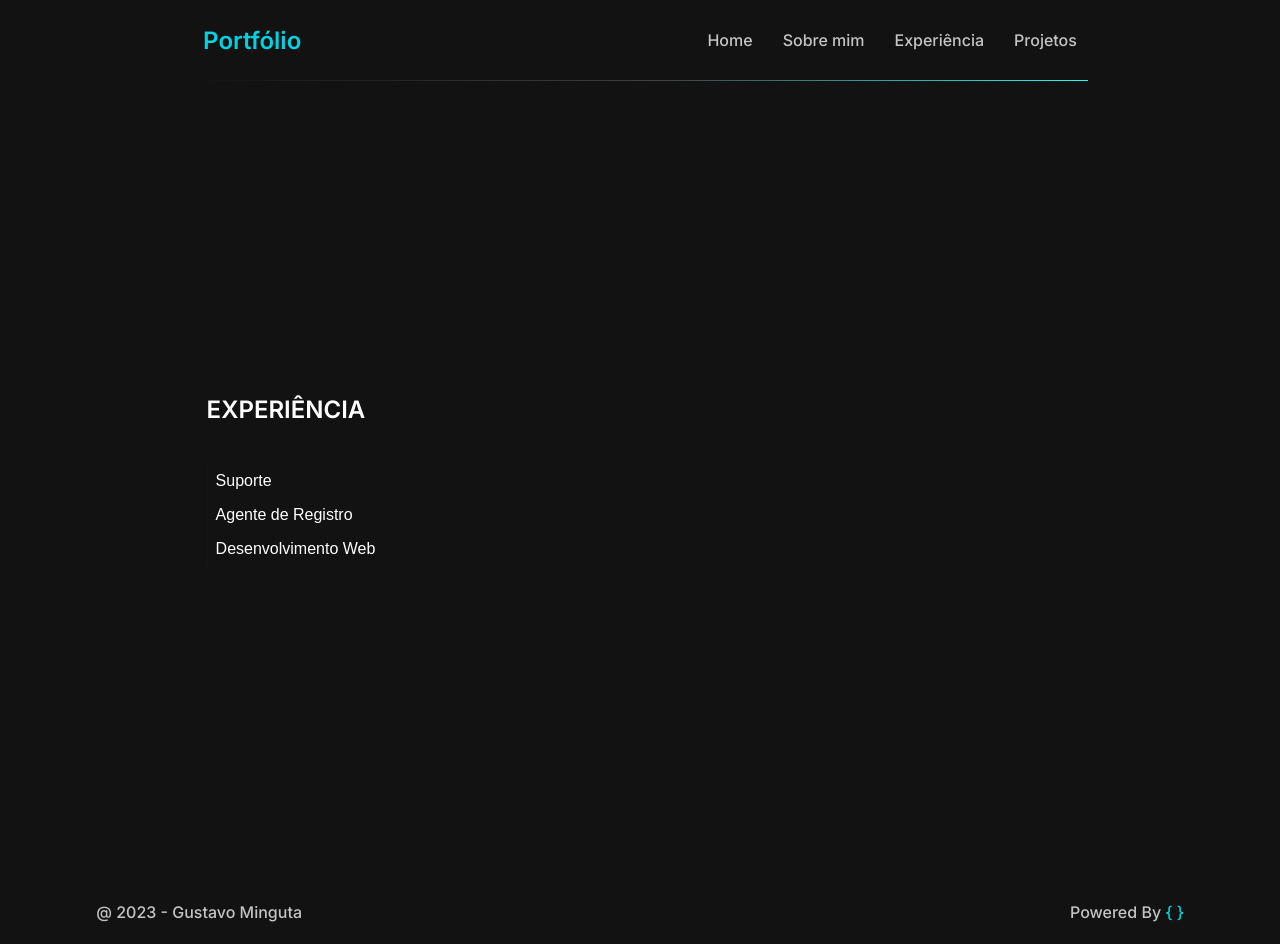
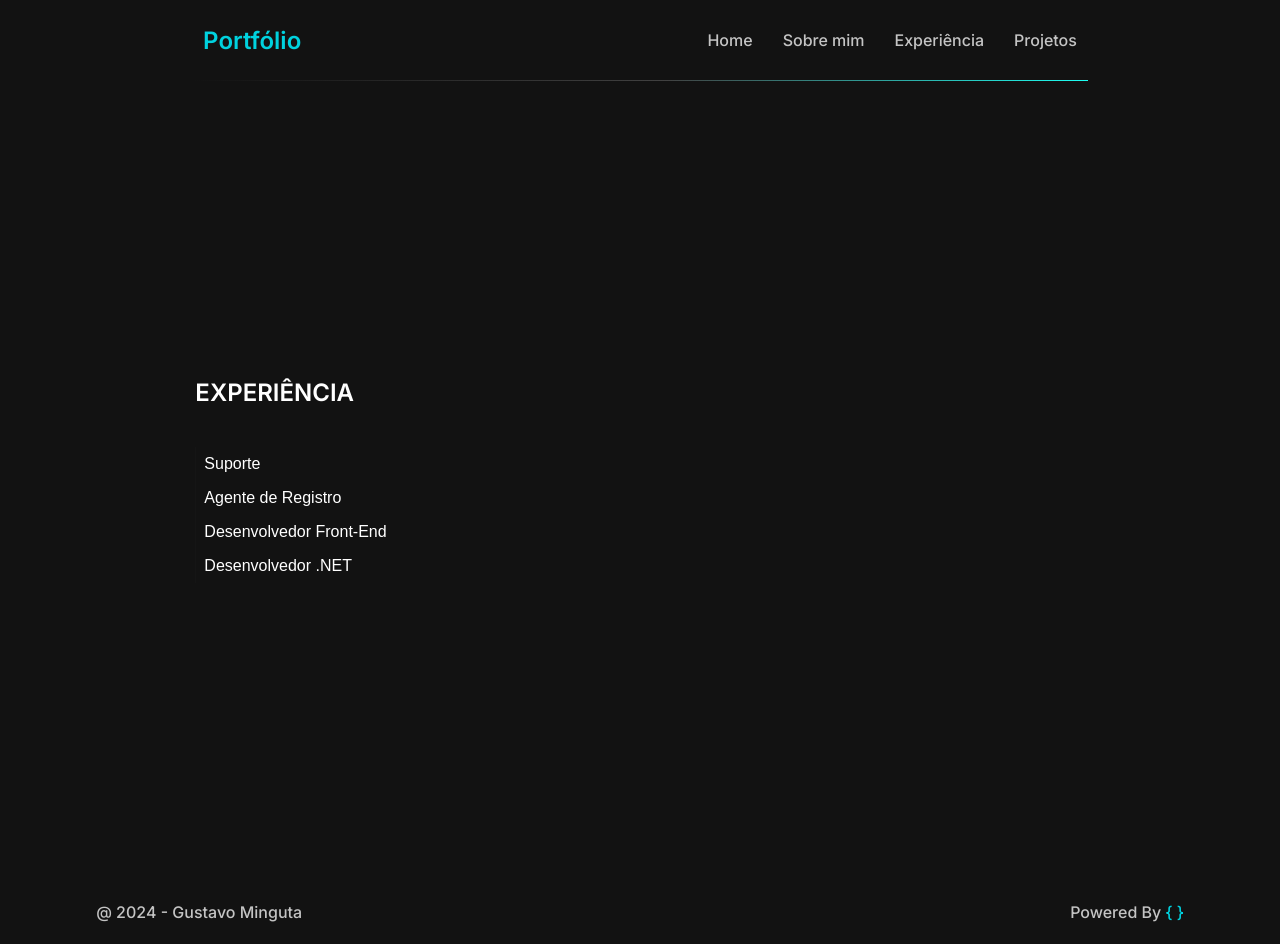
Before and after one commit to mIINguta/portfolio, a React (Vite) app: page /exp in a window 1280 px wide. Built offline with nearby package versions, Linux system fonts and the light colour scheme.

Commit message:
feat: adicionando projetos + estilização

```diff
--- a/src/assets/components/Footer.jsx
+++ b/src/assets/components/Footer.jsx
@@ -5,7 +5,7 @@ export default function Footer(){
     return(
         <>
             <footer className="footer">
-                <p> @ 2023 - Gustavo Minguta</p>
+                <p> @ 2024 - Gustavo Minguta</p>
                 <p>Powered By <span>&#123; &#125;</span></p>
             </footer>
         </>
--- a/src/assets/components/ProjetosD.jsx
+++ b/src/assets/components/ProjetosD.jsx
@@ -15,7 +15,7 @@ export default function ProjetosD(props){
             <Buttons>
                 <A href={props.link_repo} target="_blank" className={props.link_repo == "" ? 'btn-desativo': 'btn-ativo'}>
                     <i class="fa-brands fa-github"></i> Repositório</A>
-                <A href={props.link_visu} target="_blank" className={props.link_repo == "" ? 'btn-desativo': 'btn-ativo'}><i class="fa-solid fa-globe"></i> Visualizar</A>
+                <A href={props.link_visu} target="_blank" className={props.link_visu == "" ? 'btn-desativo': 'btn-ativo'}><i class="fa-solid fa-globe"></i> Visualizar</A>
             </Buttons>
         </Projeto>
         </>
--- a/src/assets/pages/Apresentacao.jsx
+++ b/src/assets/pages/Apresentacao.jsx
@@ -11,7 +11,7 @@ const descricaoLink ='Abrir link para';
                 <div className="div-apresentacao">
                     <p>OLÁ, EU SOU</p>
                     <h1 className="nome-apresentacao">Gustavo Minguta</h1>
-                    <h2>Desenvolvedor Front-End</h2>
+                    <h2>Desenvolvedor Full-Stack</h2>
                 <div className="btn-apresentacao">
                     <A href="https://www.linkedin.com/in/gustavominguta/" target="__blank" title={`${descricaoLink} Linkedin`}> <i class="fa-brands fa-linkedin-in"></i> Linkedin</A>
                     <A href="https://github.com/mIINguta" target="_blank"  title={`${descricaoLink} Github`} > <i class="fa-brands fa-github"></i> GitHub</A>
--- a/src/assets/pages/Experiencia.jsx
+++ b/src/assets/pages/Experiencia.jsx
@@ -25,10 +25,15 @@ function definirExp(e){
         setLocal("Savez Certificadora / MM Assessoria Contábil");
         break;
 
-    case "Desenvolvimento Web":
+    case "Desenvolvedor Front-End":
         setDescricao("Após frustrações pessoas, resolvi voltar ao foco. No início de 2023, tive a oportunidade de estudar na escola Vai na Web, com o curso de Desenvolvimento Front-End. Realizei diversos projetos ao decorredor do curso, também realizei projetos pessoais. Consigo hoje utilizar esse conhecimento também no escritório onde trabalho, algo que é muito gratificante.");
-        setPeriodo("Janeiro 2023 - Atualmente");
+        setPeriodo("Janeiro 2023 - Dezembro 2023");
         setLocal("Vai na Web");
+        break;
+    case "Desenvolvedor .NET":
+        setDescricao("Disponibilizado pela plataforma da DIO, pude entra no mundo .NET, aprendendo seus princípios básicos e intermediários, através de diversos projetos realizados ao decorrer do bootcamp.");
+        setPeriodo("Março 2023 - Abril 2024");
+        setLocal("DIO");
         break;
     break;
 }
@@ -43,7 +48,8 @@ function definirExp(e){
                 <ul>
                     <li><button onClick={definirExp}>Suporte</button></li>
                     <li><button onClick={definirExp}>Agente de Registro</button></li>
-                    <li><button onClick={definirExp}>Desenvolvimento Web</button></li>
+                    <li><button onClick={definirExp}>Desenvolvedor Front-End</button></li>
+                    <li><button onClick={definirExp}>Desenvolvedor .NET</button></li>
                 </ul>
             </aside>
                 <section className="conteiner-exp">
--- a/src/assets/pages/Projetos.jsx
+++ b/src/assets/pages/Projetos.jsx
@@ -10,6 +10,7 @@ import Portfolio2 from "../image/projetos/portfolio2.png"
 import ERPmm from "../image/projetos/erp-mm.png"
 import todoListLocal from "../image/projetos/todo-list-local.png";
 import todoListPessoal from "../image/projetos/todo-list-pessoal.png";
+import MyCar from "../image/projetos/MyCar.jpeg";
 
 export default function Projetos(props){
     return(
@@ -26,7 +27,8 @@ export default function Projetos(props){
                 <ProjetosD imagem = {todoListLocal} nome= "ERP MM Contabilidade - TodoList" descricao = "Todo List que pertence ao Sistema da Web da MM. As tecnologias utilizadas foram HTML, CSS, Java Script, EJS, Node JS e Banco de Dados MSQL"link_repo="" link_visu=""/>
                 <ProjetosD imagem = {todoListPessoal} nome= "TodoList" descricao = "Todo List que salva os dados em localStorage do navegador. As tecnologias utilizadas foram HTML, CSS, Java Script."link_repo="https://github.com/mIINguta/todo-list" link_visu="https://miinguta.github.io/todo-list/"/>
                 <ProjetosD imagem = {MMcontabilidade} nome= "MM Contabilidade" descricao = "Trata-se de um portal onde mostra todos os serviços e a equipe que compõe o escritório onde trabalho., utilizando HTML, CSS e JS" link_repo="https://github.com/mIINguta/projeto-site-mmac" link_visu="https://miinguta.github.io/projeto-site-mmac/"/>
-                <ProjetosD imagem = {ERPmm} nome= "ERP MM Contabilidade" descricao = "Sistema Web para que os contadores tivessem um controle financeiro melhor, onde é possivel cadastrar as empresas e os pagamentos mensais efetuados. As tecnologias utilizadas foram HTML, CSS, Java Script, EJS, Node JS e Banco de Dados MSQL"link_repo= "" link_visu=""/>
+                <ProjetosD imagem = {ERPmm} nome= "ERP MM Contabilidade" descricao = "Sistema Web para que os contadores tivessem um controle financeiro melhor, onde é possivel cadastrar as empresas e os pagamentos mensais efetuados. As tecnologias utilizadas foram HTML, CSS, Java Script, EJS, Node JS e Banco de Dados MSQL" link_repo= "" link_visu=""/>
+                <ProjetosD imagem = {MyCar} nome= "MyCar" descricao = "Sistema Web que permite que o usuário tenha controle sobre as informações de seus respectivos veículos e as manutenções feitas nele. As tecnologias utilizadas são: React, Typescript, Sass, .Net (Entity Framework), C# e SQL Server. " link_repo= "https://github.com/mIINguta/MyCar" link_visu="https://www.linkedin.com/feed/update/urn:li:activity:7229558552644751360/" />
                 </section>
             </section>
         </>
--- a/src/assets/pages/SobreMim.jsx
+++ b/src/assets/pages/SobreMim.jsx
@@ -15,7 +15,7 @@ export default function SobreMim(){
                 <h1><span>SOBRE MIM</span></h1>
                 <h2>Belford Roxo, Rio de Janeiro</h2>
                 <p>Tenho 23 anos, sou formado em Sistemas de Informação pela faculdade UNIGRANRIO, cristão, desenvolvedor e baterista. Gosto de ler, assistir documentários e séries em meu tempo livre, também gosto de futebol, vôlei e basquete.</p>
-                <p><span>Hard Skills</span>: Html, Css, Java Script, NodeJs, ReactJs, MySQL</p>
+                <p><span>Hard Skills</span>: ReactJs, TypeScript, NodeJs, .NET, C#, MySQL, SQL Server</p>
                 <p><span>Soft Skills</span>: Proatividade, Comunicação, Paciência, Dedicação e Sinceridade</p>
 
                 <ul className="social-sobre">
--- a/src/assets/styles/App.scss
+++ b/src/assets/styles/App.scss
@@ -82,6 +82,19 @@ header{
     color: $brand-color;
 }
 
+.nome-apresentacao{
+    animation: pulse 4s infinite;
+}
+@-webkit-keyframes pulse {
+    0% {
+      -webkit-transform: scale(1.1);
+      -webkit-filter: brightness(20%);
+    }
+    100% {
+      -webkit-transform: scale(1);
+      -webkit-filter: brightness(100%);
+    }
+  }
 main{
     background-color: $dark-10;
     font-family: 'Inter', sans-serif;
```
Also changed, not shown: src/assets/image/projetos/MyCar.jpeg (added).
